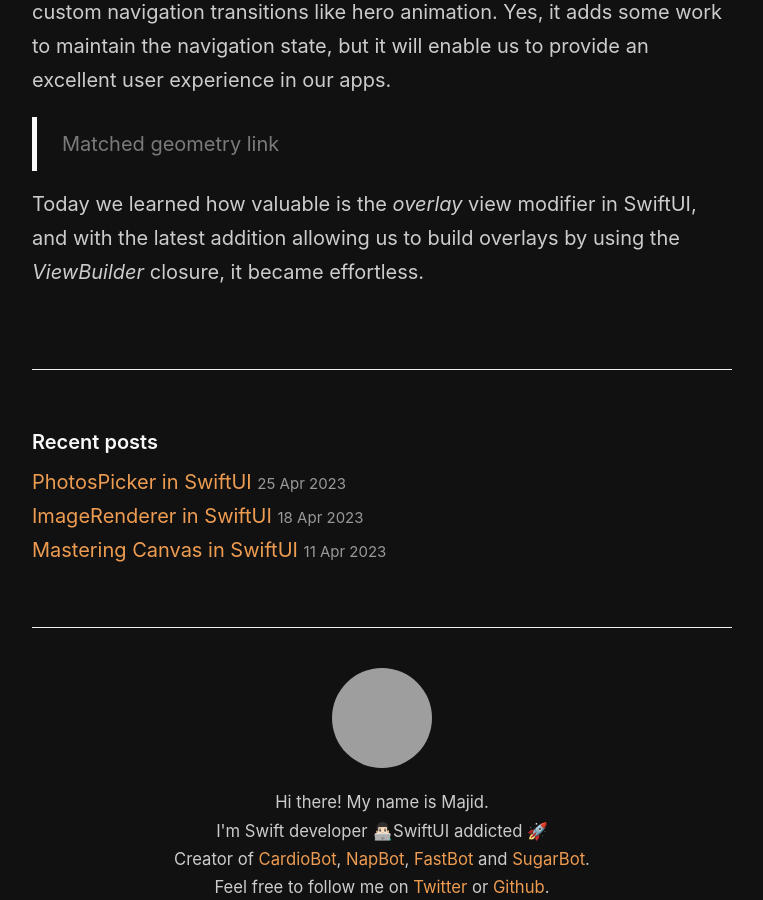
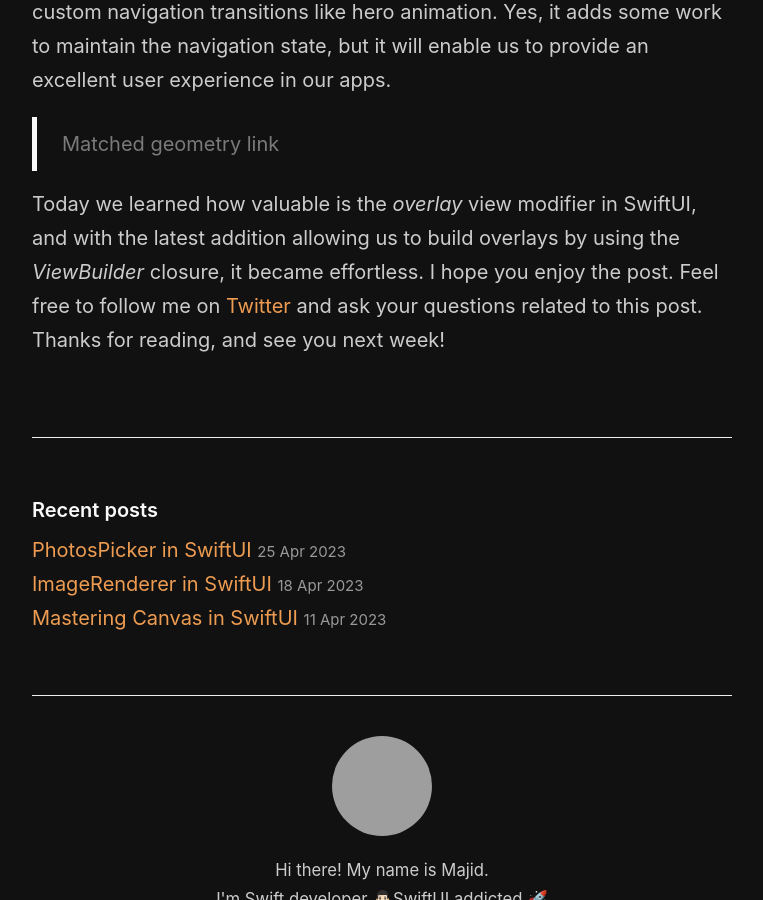
Before and after one commit to mecid/mecid.github.io, a Jekyll site: the page built from _posts/2023-05-03-the-power-of-overlays-in-swiftui.md, in a window 1280 px wide and 900 px high, scrolled down 3316 px, cut to the strip 0-900 px from the top of the window. Shown: the whole strip, without its empty margins (258-1021 px from the left). Built offline with Jekyll 4.4.1, drawn with Linux system fonts in a browser that asks for light colours; grey boxes are pictures that could not be loaded.

Commit message:
conclusion tuned in the overlays post

```diff
--- a/_posts/2023-05-03-the-power-of-overlays-in-swiftui.md
+++ b/_posts/2023-05-03-the-power-of-overlays-in-swiftui.md
@@ -113,4 +113,4 @@ Here is another example where the overlay trick shines. Instead of *NavigationLi
 
 > Matched geometry link
 
-Today we learned how valuable is the *overlay* view modifier in SwiftUI, and with the latest addition allowing us to build overlays by using the *ViewBuilder* closure, it became effortless.
+Today we learned how valuable is the *overlay* view modifier in SwiftUI, and with the latest addition allowing us to build overlays by using the *ViewBuilder* closure, it became effortless. I hope you enjoy the post. Feel free to follow me on [Twitter](https://twitter.com/mecid) and ask your questions related to this post. Thanks for reading, and see you next week!
```
